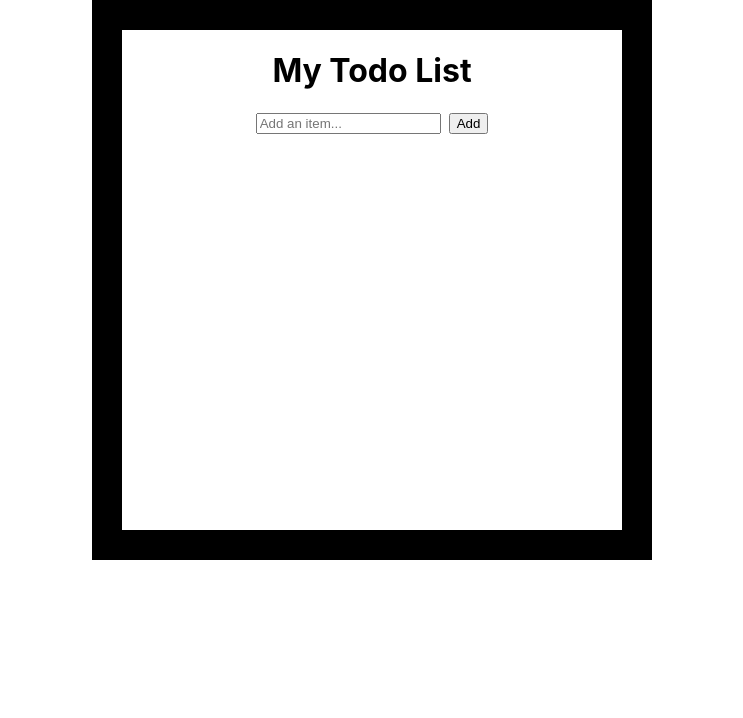
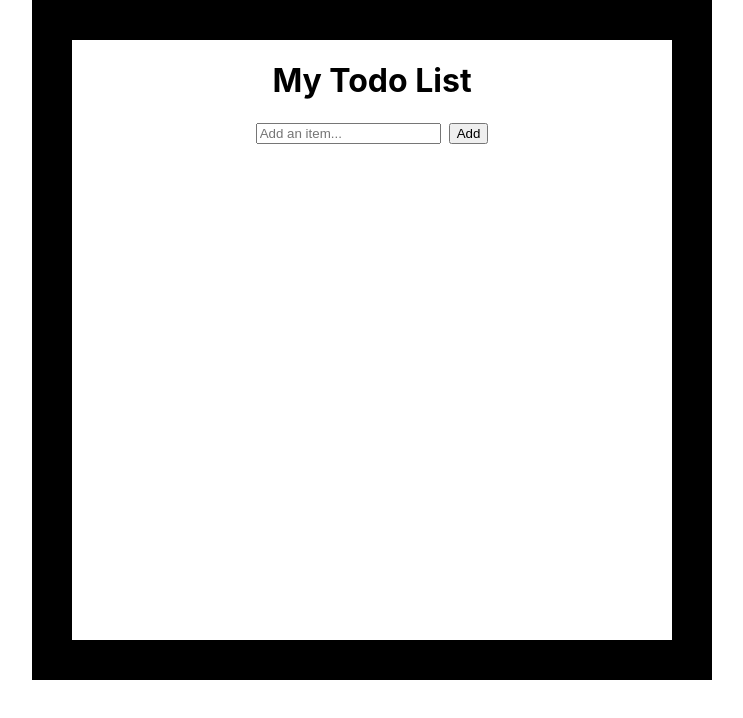
Before and after one commit to yasmins021/react-list, a React (Create React App) app: page / in a window 1280 px wide. Shown: the top 718 px of the page, without its empty margins (268-1011 px from the left). Built offline with nearby package versions, Linux system fonts and the light colour scheme.

Commit message:
Update App.css

```diff
--- a/src/App.css
+++ b/src/App.css
@@ -3,12 +3,12 @@
   margin: 0 auto;
   background-color: white;
 
-  height: 500px;
-  width: 500px;
+  height: 600px;
+  width: 600px;
 
  border-image-source: url("candy.png") ;
 border-image-slice:100 ;
-border:30px solid ;
+border:40px solid ;
 border-image-repeat: round;
 }
 
```
